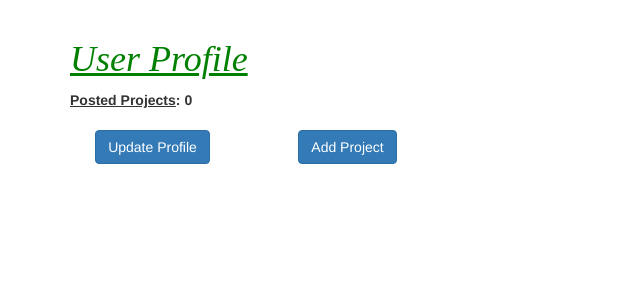
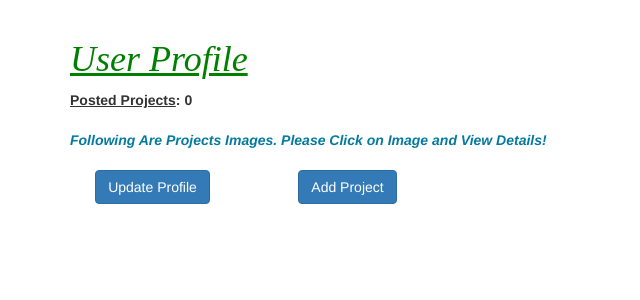
Before and after one commit to munganyendesandrine/Awards, a Django app: a page that uses award_app/templates/myprofile.html in a window 1280 px wide. Shown: the part 96-396 px from the top of the page, without its empty margins (0-640 px from the left). Run offline with Django 3.2, Linux system fonts and the light colour scheme; a user stored in the database is signed in; data that the repository does not hold is empty; some libraries are stand-ins or nearby versions.

Commit message:
Information styled

```diff
--- a/award_app/templates/myprofile.html
+++ b/award_app/templates/myprofile.html
@@ -32,7 +32,11 @@
 
                 </div>
 
-                    <strong><u>Posted Projects</u>: {{num_posts}} </strong>
+                    <strong><u>Posted Projects</u>: {{num_posts}} </strong><br>
+                    <br><strong style="color:rgb(5, 122, 158);"><i>Following Are Projects Images. Please Click on Image and View Details!</i> </strong>
+
+
+
 
               <div class="imgnew">
                 <div class="row">
@@ -80,6 +84,7 @@
               </div>
 
             </div>
+
         </div>
 
 </body>
```
